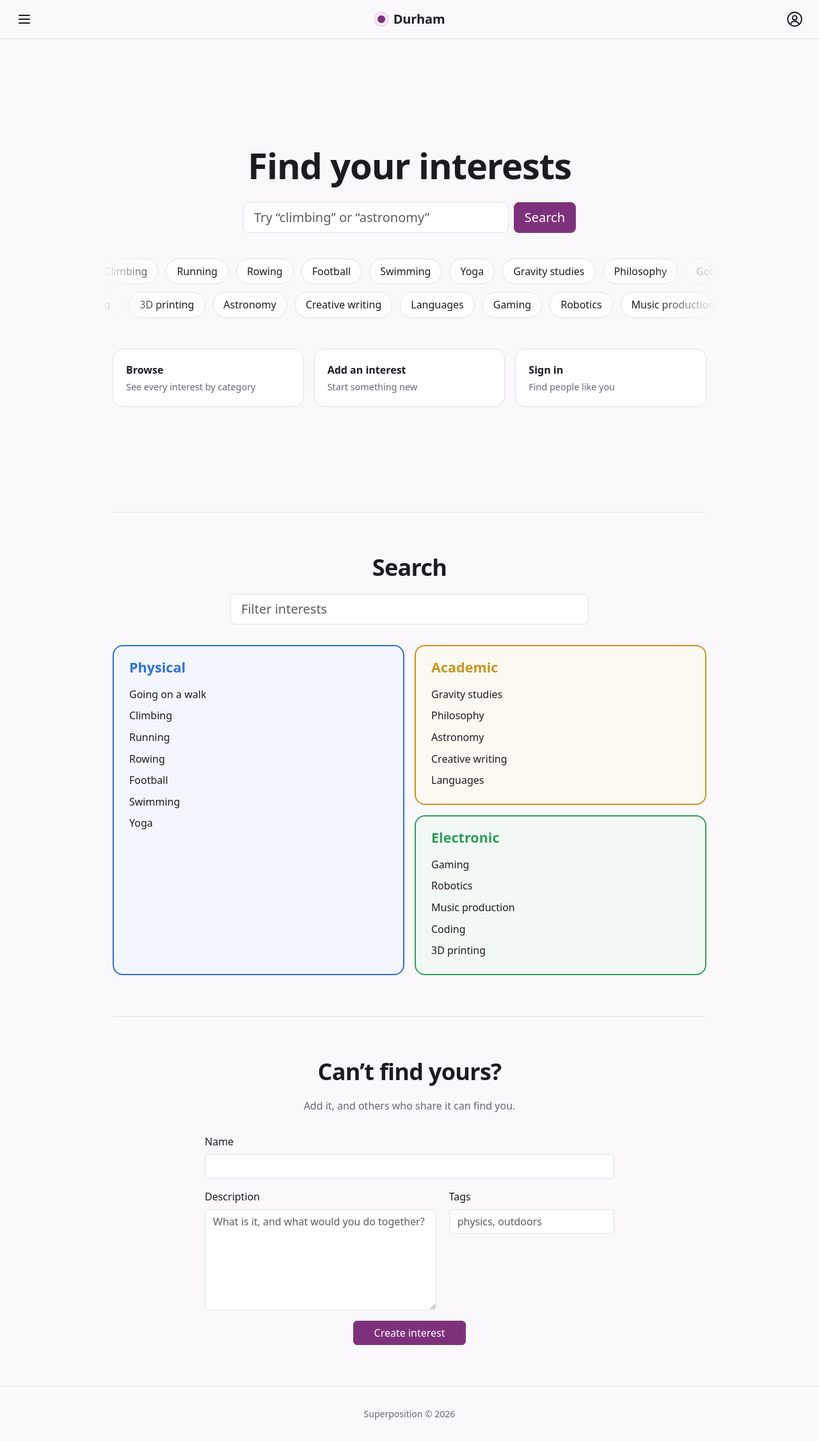
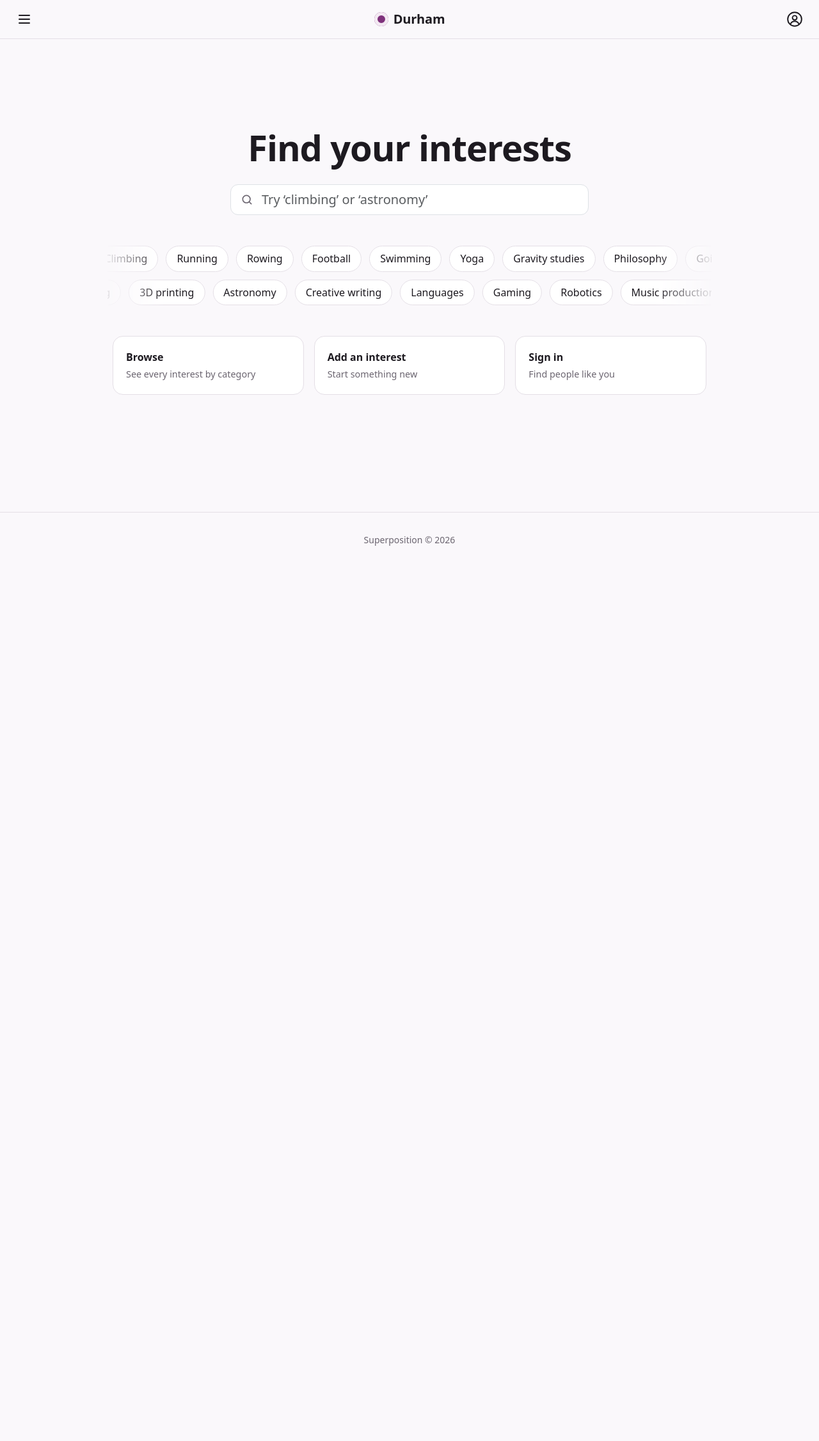
Before and after one commit to Peter-Wilson123/Durhack2026, a Flask app: page / in a window 1280 px wide. Shown: the whole page at 64% size. After the commit the page ends 853 px from the top, so only its background shows below. Run offline with Flask 3, Linux system fonts and the light colour scheme.

Commit message:
feat(home): turn home page into a live three-stage search
Remove the Search button. Focusing the search pins it to the top and
reveals the categories, a dropdown filters interests on every keystroke
(case-insensitive, partial matches, keyboard and touch), and a query
with no matches switches to the create form with the name prefilled.

Co-Authored-By: Claude Opus 5.5 <noreply@anthropic.com>

```diff
--- a/static/home.css
+++ b/static/home.css
@@ -1,59 +1,202 @@
 .home {
+    --header-h: 61px;
+    --ease: cubic-bezier(.2, .7, .2, 1);
+    --dur: .45s;
+
     max-width: 960px;
+    min-height: calc(100vh - var(--header-h));
     margin: 0 auto;
-    padding: 0 1rem;
+    padding: clamp(2rem, 16vh, 9rem) 1rem 4rem;
+    transition: padding-top var(--dur) var(--ease);
+}
+
+.home[data-state="search"],
+.home[data-state="create"] {
+    padding-top: 1rem;
 }
 
 .home p {
     color: var(--muted);
 }
 
-.home section {
-    padding: 4rem 0;
-    scroll-margin-top: 64px;
+/* ---------- Panels that open and close between states ---------- */
+.panel {
+    display: grid;
+    grid-template-rows: 1fr;
+    transition:
+        grid-template-rows var(--dur) var(--ease),
+        opacity var(--dur) var(--ease),
+        visibility 0s;
 }
 
-.home section + section {
-    border-top: 1px solid var(--line);
+.panel-inner {
+    min-height: 0;
+    overflow: hidden;
+    /* room for focus rings and hover lift inside the clipped area */
+    padding: .5rem;
+    margin: 0 -.5rem;
 }
 
-.home h1,
-.home h2 {
+.home[data-state] .panel {
+    grid-template-rows: 0fr;
+    opacity: 0;
+    visibility: hidden;
+    transition:
+        grid-template-rows var(--dur) var(--ease),
+        opacity calc(var(--dur) * .6) var(--ease),
+        visibility 0s var(--dur);
+}
+
+.home[data-state="initial"] .panel[data-for="initial"],
+.home[data-state="search"] .panel[data-for="search"],
+.home[data-state="create"] .panel[data-for="create"] {
+    grid-template-rows: 1fr;
+    opacity: 1;
+    visibility: visible;
+    transition:
+        grid-template-rows var(--dur) var(--ease),
+        opacity var(--dur) var(--ease) calc(var(--dur) * .25),
+        visibility 0s;
+}
+
+@media (prefers-reduced-motion: reduce) {
+    .home, .home .panel { transition: none !important; }
+}
+
+/* ---------- Heading ---------- */
+.home-title {
     text-align: center;
+    font-size: clamp(2.25rem, 6vw, 3.5rem);
     font-weight: 700;
     letter-spacing: -.02em;
+    margin: 0 0 1rem;
 }
 
-.home h1 {
-    font-size: clamp(2.25rem, 6vw, 3.5rem);
-    margin-bottom: 1.5rem;
+/* ---------- Search bar ---------- */
+.search-bar {
+    position: relative;
+    z-index: 10;
+    max-width: 560px;
+    margin: 0 auto 1rem;
 }
 
-.home h2 {
-    font-size: clamp(1.75rem, 4vw, 2.25rem);
-    margin-bottom: 1.25rem;
+.home[data-state="search"] .search-bar,
+.home[data-state="create"] .search-bar {
+    position: sticky;
+    top: var(--header-h);
+    padding: .75rem 0;
+    background: var(--page);
 }
 
-/* ---------- 1. Hero ---------- */
-.hero {
-    min-height: calc(100vh - 61px);
-    display: flex;
-    flex-direction: column;
-    justify-content: center;
+.search-field {
+    position: relative;
 }
 
-.hero-search {
-    display: flex;
-    gap: .5rem;
-    width: 100%;
-    max-width: 520px;
-    margin: 0 auto 2.5rem;
+.search-field .form-control {
+    padding-left: 3rem;
+    padding-right: 3rem;
+    border-radius: .75rem;
 }
 
+.search-icon {
+    position: absolute;
+    left: 1rem;
+    top: 50%;
+    transform: translateY(-50%);
+    color: var(--muted);
+    pointer-events: none;
+}
+
+.search-close {
+    position: absolute;
+    right: .5rem;
+    top: 50%;
+    transform: translateY(-50%);
+    display: none;
+    align-items: center;
+    justify-content: center;
+    width: 36px;
+    height: 36px;
+    border: 0;
+    border-radius: 50%;
+    background: transparent;
+    color: var(--muted);
+}
+
+.search-close:hover,
+.search-close:focus-visible {
+    background: var(--accent-soft);
+    color: var(--accent);
+}
+
+.home[data-state="search"] .search-close,
+.home[data-state="create"] .search-close {
+    display: inline-flex;
+}
+
+/* ---------- Dropdown ---------- */
+.search-results {
+    position: absolute;
+    top: calc(100% + .4rem);
+    left: 0;
+    right: 0;
+    max-height: 320px;
+    overflow-y: auto;
+    margin: 0;
+    padding: .35rem;
+    list-style: none;
+    background: var(--surface);
+    border: 1px solid var(--line);
+    border-radius: .75rem;
+    box-shadow: 0 12px 32px rgba(29, 26, 32, .12);
+    animation: drop-in .18s var(--ease);
+}
+
+@keyframes drop-in {
+    from { opacity: 0; transform: translateY(-4px); }
+}
+
+.search-results li {
+    display: flex;
+    align-items: center;
+    gap: .65rem;
+    padding: .6rem .75rem;
+    border-radius: .5rem;
+    cursor: pointer;
+    color: var(--ink);
+}
+
+.search-results li[aria-selected="true"],
+.search-results li:hover {
+    background: var(--accent-soft);
+}
+
+.search-results mark {
+    padding: 0;
+    background: none;
+    color: var(--accent);
+    font-weight: 600;
+}
+
+.result-dot {
+    flex: none;
+    width: 10px;
+    height: 10px;
+    border-radius: 50%;
+    background: var(--cat, var(--accent));
+}
+
+.result-cat {
+    margin-left: auto;
+    color: var(--muted);
+    font-size: .85rem;
+}
+
+/* ---------- Initial: chips and quick links ---------- */
 .marquee {
     display: grid;
     gap: .75rem;
-    margin: 0 -1rem 3rem;
+    margin: 1.5rem -1rem 3rem;
     overflow: hidden;
     -webkit-mask-image: linear-gradient(90deg, transparent, #000 10%, #000 90%, transparent);
     mask-image: linear-gradient(90deg, transparent, #000 10%, #000 90%, transparent);
@@ -126,26 +269,24 @@
     font-size: .9rem;
 }
 
-.action-card:hover {
+.action-card:hover,
+.action-card:focus-visible {
     border-color: var(--accent);
     transform: translateY(-2px);
 }
 
-.action-card:hover strong {
+.action-card:hover strong,
+.action-card:focus-visible strong {
     color: var(--accent);
 }
 
-/* ---------- 2. Search ---------- */
-.search-input {
-    max-width: 560px;
-    margin: 0 auto 2rem;
-}
-
+/* ---------- Search: categories ---------- */
 .category-grid {
     display: grid;
     grid-template-columns: 1fr 1fr;
     grid-template-rows: auto auto;
     gap: 1rem;
+    padding-top: .5rem;
 }
 
 .category-card {
@@ -156,7 +297,7 @@
     background: color-mix(in srgb, var(--cat) 6%, var(--surface));
 }
 
-.category-card h3 {
+.category-card h2 {
     font-size: 1.35rem;
     font-weight: 700;
     color: var(--cat);
@@ -169,35 +310,29 @@
     margin: 0;
 }
 
-.category-card li a {
+.category-card a {
     display: block;
     padding: .3rem 0;
     color: var(--ink);
     text-decoration: none;
 }
 
-.category-card li a:hover {
+.category-card a:hover,
+.category-card a:focus-visible {
     color: var(--cat);
-}
-
-.category-card .no-match {
-    margin: 0;
-    font-style: italic;
 }
 
 .cat-physical   { --cat: var(--cat-physical); grid-row: span 2; }
 .cat-academic   { --cat: var(--cat-academic); }
 .cat-electronic { --cat: var(--cat-electronic); }
 
-/* ---------- 3. Create ---------- */
-.create-query {
-    max-width: 560px;
-    margin: 0 auto 1rem;
-    padding: .6rem 1rem;
-    border: 1px solid var(--line);
-    border-radius: .5rem;
-    background: var(--surface);
+/* ---------- Create ---------- */
+.create-title {
     text-align: center;
+    font-size: clamp(1.75rem, 4vw, 2.25rem);
+    font-weight: 700;
+    letter-spacing: -.02em;
+    margin: 1rem 0 .5rem;
 }
 
 .create-lead {
@@ -241,7 +376,7 @@
 
 /* ---------- Small screens ---------- */
 @media (max-width: 640px) {
-    .hero-search { flex-direction: column; }
+    .home { padding-top: clamp(1.5rem, 10vh, 5rem); }
     .hero-actions { grid-template-columns: 1fr; }
     .category-grid { grid-template-columns: 1fr; }
     .cat-physical { grid-row: auto; }
@@ -250,4 +385,5 @@
         grid-template-areas: "name" "desc" "tags" "submit";
     }
     .create-submit { justify-self: stretch; }
+    .search-results li { padding: .8rem .75rem; } /* bigger touch targets */
 }
--- a/static/home.js
+++ b/static/home.js
@@ -1,56 +1,210 @@
 (function () {
-	const filterInput = document.getElementById("interest-search");
-	const cards = document.querySelectorAll(".category-card");
-	const createTitle = document.getElementById("create-title");
-	const createLead = document.getElementById("create-lead");
-	const createQuery = document.getElementById("create-query");
+	const MAX_RESULTS = 8;
+
+	const home = document.getElementById("home");
+	const form = document.getElementById("search-form");
+	const input = document.getElementById("search-input");
+	const results = document.getElementById("search-results");
+	const status = document.getElementById("search-status");
+	const closeBtn = document.getElementById("search-close");
 	const nameInput = document.getElementById("interest-name");
+	const panels = home.querySelectorAll(".panel");
 
-	// Filter category lists; if nothing matches, switch section 3 to "Not here yet…"
-	function filter(query) {
-		const q = query.trim().toLowerCase();
-		let total = 0;
+	// Every interest on the page, read from the category grid
+	const interests = [...home.querySelectorAll(".interest")].map((a) => ({
+		name: a.textContent.trim(),
+		href: a.getAttribute("href"),
+		cat: a.dataset.category,
+		catName: a.dataset.categoryName,
+	}));
 
-		cards.forEach((card) => {
-			let shown = 0;
-			card.querySelectorAll(".interest").forEach((li) => {
-				const match = !q || li.dataset.name.includes(q);
-				li.hidden = !match;
-				if (match) shown++;
-			});
-			card.querySelector(".no-match").hidden = shown > 0;
-			total += shown;
-		});
+	let matches = [];
+	let active = -1;
+	let nameEdited = false;
+	let ignoreFocus = false;
 
-		const notFound = q && total === 0;
-		createTitle.textContent = notFound ? "Not here yet…" : "Can’t find yours?";
-		createLead.textContent = notFound
-			? "Be the first. Add it below and others can join."
-			: "Add it, and others who share it can find you.";
-		createQuery.hidden = !notFound;
-		createQuery.textContent = query.trim();
-		if (notFound) nameInput.value = query.trim();
-
-		return total;
+	// ---------- States ----------
+	function setState(state) {
+		if (home.dataset.state === state) return;
+		const wasInitial = home.dataset.state === "initial";
+		home.dataset.state = state;
+		panels.forEach((p) => { p.inert = p.dataset.for !== state; });
+		if (wasInitial && window.scrollY > 0) window.scrollTo({ top: 0, behavior: "smooth" });
 	}
 
-	function searchFor(query) {
-		filterInput.value = query;
-		const total = filter(query);
-		const target = query.trim() && total === 0 ? "create" : "search";
-		document.getElementById(target).scrollIntoView({ behavior: "smooth" });
+	function closeSearch() {
+		input.value = "";
+		nameEdited = false;
+		hideResults();
+		setState("initial");
+		ignoreFocus = true;
+		input.focus();
+		ignoreFocus = false;
 	}
 
-	filterInput.addEventListener("input", () => filter(filterInput.value));
+	// ---------- Matching ----------
+	function findMatches(q) {
+		return interests
+			.filter((i) => i.name.toLowerCase().includes(q))
+			.sort((a, b) => {
+				const as = a.name.toLowerCase().startsWith(q);
+				const bs = b.name.toLowerCase().startsWith(q);
+				return as === bs ? a.name.localeCompare(b.name) : as ? -1 : 1;
+			})
+			.slice(0, MAX_RESULTS);
+	}
 
-	document.getElementById("hero-search").addEventListener("submit", (e) => {
-		e.preventDefault();
-		searchFor(document.getElementById("hero-search-input").value);
+	function update() {
+		const raw = input.value.trim();
+		const q = raw.toLowerCase();
+
+		if (!q) {
+			hideResults();
+			status.textContent = "";
+			// An empty box never leads to the create form
+			if (home.dataset.state !== "initial") setState("search");
+			return;
+		}
+
+		matches = findMatches(q);
+
+		if (matches.length) {
+			setState("search");
+			showResults(q);
+			status.textContent = `${matches.length} result${matches.length === 1 ? "" : "s"}. Use the arrow keys to choose.`;
+		} else {
+			hideResults();
+			setState("create");
+			if (!nameEdited) nameInput.value = raw;
+			status.textContent = "No matches. You can create it below.";
+		}
+	}
+
+	// ---------- Dropdown ----------
+	function highlight(name, q) {
+		const frag = document.createDocumentFragment();
+		const start = name.toLowerCase().indexOf(q);
+		frag.append(name.slice(0, start));
+		const mark = document.createElement("mark");
+		mark.textContent = name.slice(start, start + q.length);
+		frag.append(mark, name.slice(start + q.length));
+		return frag;
+	}
+
+	function showResults(q) {
+		active = -1;
+		results.replaceChildren(...matches.map((item, i) => {
+			const li = document.createElement("li");
+			li.id = `result-${i}`;
+			li.setAttribute("role", "option");
+			li.setAttribute("aria-selected", "false");
+			li.style.setProperty("--cat", `var(--cat-${item.cat})`);
+
+			const dot = document.createElement("span");
+			dot.className = "result-dot";
+			const label = document.createElement("span");
+			label.append(highlight(item.name, q));
+			const cat = document.createElement("span");
+			cat.className = "result-cat";
+			cat.textContent = item.catName;
+
+			li.append(dot, label, cat);
+			// Keep focus in the input so the dropdown doesn't close before the click lands
+			li.addEventListener("pointerdown", (e) => e.preventDefault());
+			li.addEventListener("click", () => choose(i));
+			return li;
+		}));
+		results.hidden = false;
+		input.setAttribute("aria-expanded", "true");
+		input.removeAttribute("aria-activedescendant");
+	}
+
+	function hideResults() {
+		results.hidden = true;
+		active = -1;
+		input.setAttribute("aria-expanded", "false");
+		input.removeAttribute("aria-activedescendant");
+	}
+
+	function setActive(i) {
+		const items = results.children;
+		if (!items.length) return;
+		active = (i + items.length) % items.length;
+		[...items].forEach((li, n) => li.setAttribute("aria-selected", String(n === active)));
+		items[active].scrollIntoView({ block: "nearest" });
+		input.setAttribute("aria-activedescendant", items[active].id);
+	}
+
+	function choose(i) {
+		const item = matches[i];
+		if (item) window.location.href = item.href;
+	}
+
+	// ---------- Events ----------
+	input.addEventListener("focus", () => {
+		if (ignoreFocus) return;
+		if (home.dataset.state === "initial") setState("search");
+		if (input.value.trim()) update();
 	});
 
-	document.querySelectorAll(".chip").forEach((chip) => {
-		chip.addEventListener("click", () => searchFor(chip.dataset.interest));
+	input.addEventListener("click", () => {
+		if (home.dataset.state === "initial") setState("search");
 	});
+
+	input.addEventListener("blur", hideResults);
+	input.addEventListener("input", update);
+
+	input.addEventListener("keydown", (e) => {
+		const open = !results.hidden;
+		switch (e.key) {
+			case "ArrowDown":
+				if (open) { e.preventDefault(); setActive(active + 1); }
+				else if (input.value.trim()) { e.preventDefault(); update(); }
+				break;
+			case "ArrowUp":
+				if (open) { e.preventDefault(); setActive(active - 1); }
+				break;
+			case "Enter":
+				e.preventDefault();
+				if (open) choose(active >= 0 ? active : 0);
+				else if (home.dataset.state === "create") document.getElementById("interest-desc").focus();
+				break;
+			case "Escape":
+				e.preventDefault();
+				if (open) hideResults();
+				else closeSearch();
+				break;
+		}
+	});
+
+	form.addEventListener("submit", (e) => e.preventDefault());
+	closeBtn.addEventListener("click", closeSearch);
+
+	// Suggested chips fill in the search
+	home.querySelectorAll(".chip").forEach((chip) => {
+		chip.addEventListener("click", () => {
+			input.value = chip.dataset.interest;
+			input.focus();
+			update();
+		});
+	});
+
+	// Quick-link cards
+	home.querySelectorAll("[data-go]").forEach((card) => {
+		card.addEventListener("click", (e) => {
+			e.preventDefault();
+			if (card.dataset.go === "search") {
+				input.focus();
+			} else {
+				setState("create");
+				nameEdited = false;
+				nameInput.value = input.value.trim();
+				nameInput.focus({ preventScroll: true });
+			}
+		});
+	});
+
+	nameInput.addEventListener("input", () => { nameEdited = true; });
 
 	// Tag preview chips
 	const tagsInput = document.getElementById("interest-tags");
@@ -63,4 +217,7 @@
 			return li;
 		}));
 	});
+
+	// Start in the initial state (panels other than "initial" become inert)
+	panels.forEach((p) => { p.inert = p.dataset.for !== "initial"; });
 })();
--- a/templates/index.html
+++ b/templates/index.html
@@ -16,19 +16,49 @@
 {% set all_interests = categories | map(attribute="interests") | sum(start=[]) %}
 {% set half = (all_interests | length / 2) | round(0, "ceil") | int %}
 
-<div class="home">
+{#
+	One page, three states (set on .home by home.js):
+	  initial – heading, search, chips and cards
+	  search  – search pinned to the top, categories shown, live dropdown
+	  create  – query found nothing, so offer to create it
+	Without JavaScript every panel is shown.
+#}
+<noscript>
+	<style>.home .panel { grid-template-rows: 1fr !important; opacity: 1 !important; visibility: visible !important; }</style>
+</noscript>
+<div class="home" id="home" data-state="initial">
 
-	<!-- 1. Hero -->
-	<section class="hero" aria-labelledby="hero-title">
-		<h1 id="hero-title">Find your interests</h1>
+	<div class="panel" data-for="initial">
+		<div class="panel-inner">
+			<h1 class="home-title">Find your interests</h1>
+		</div>
+	</div>
 
-		<form class="hero-search" id="hero-search" role="search">
-			<label class="visually-hidden" for="hero-search-input">Search interests</label>
-			<input class="form-control form-control-lg" id="hero-search-input" type="search"
-				placeholder="Try “climbing” or “astronomy”" autocomplete="off">
-			<button class="btn btn-primary btn-lg" type="submit">Search</button>
+	<form class="search-bar" id="search-form" role="search" autocomplete="off">
+		<label class="visually-hidden" for="search-input">Search interests</label>
+		<div class="search-field">
+			<svg class="search-icon" width="20" height="20" viewBox="0 0 24 24" fill="none" stroke="currentColor"
+				stroke-width="2" stroke-linecap="round" aria-hidden="true">
+				<circle cx="11" cy="11" r="7" />
+				<path d="m20 20-3.5-3.5" />
+			</svg>
+			<input class="form-control form-control-lg" id="search-input" type="text"
+				placeholder="Try ‘climbing’ or ‘astronomy’"
+				role="combobox" aria-autocomplete="list" aria-expanded="false" aria-controls="search-results">
+			<button class="search-close" id="search-close" type="button" aria-label="Close search">
+				<svg width="18" height="18" viewBox="0 0 24 24" fill="none" stroke="currentColor" stroke-width="2"
+					stroke-linecap="round" aria-hidden="true">
+					<path d="M6 6l12 12M18 6 6 18" />
+				</svg>
+			</button>
+			<ul class="search-results" id="search-results" role="listbox" aria-label="Matching interests" hidden></ul>
+		</div>
+		<p class="visually-hidden" id="search-status" aria-live="polite"></p>
 	</form>
 
+	<!-- Initial: suggestions and quick links -->
+	<div class="panel" data-for="initial">
+		<div class="panel-inner">
 			<div class="marquee" aria-label="Popular interests">
 				{% for row in [all_interests[:half], all_interests[half:]] %}
 				<div class="marquee-row {{ 'reverse' if loop.index == 2 }}">
@@ -44,11 +74,11 @@
 			</div>
 
 			<div class="hero-actions">
-			<a class="action-card" href="#search">
+				<a class="action-card" href="#browse" data-go="search">
 					<strong>Browse</strong>
 					<span>See every interest by category</span>
 				</a>
-			<a class="action-card" href="#create">
+				<a class="action-card" href="#create" data-go="create">
 					<strong>Add an interest</strong>
 					<span>Start something new</span>
 				</a>
@@ -57,36 +87,33 @@
 					<span>Find people like you</span>
 				</a>
 			</div>
-	</section>
+		</div>
+	</div>
 
-	<!-- 2. Search by category -->
-	<section class="search-section" id="search" aria-labelledby="search-title">
-		<h2 id="search-title">Search</h2>
-
-		<label class="visually-hidden" for="interest-search">Filter interests</label>
-		<input class="form-control form-control-lg search-input" id="interest-search" type="search"
-			placeholder="Filter interests" autocomplete="off">
-
+	<!-- Search: every interest by category -->
+	<div class="panel" data-for="search" id="browse">
+		<div class="panel-inner">
 			<div class="category-grid">
 				{% for cat in categories %}
-			<article class="category-card cat-{{ cat.key }}">
-				<h3>{{ cat.name }}</h3>
+				<section class="category-card cat-{{ cat.key }}" aria-labelledby="cat-{{ cat.key }}">
+					<h2 id="cat-{{ cat.key }}">{{ cat.name }}</h2>
 					<ul>
 						{% for name in cat.interests %}
-					<li class="interest" data-name="{{ name | lower }}"><a href="#">{{ name }}</a></li>
+						<li><a class="interest" href="/interests/{{ name | lower | replace(' ', '-') }}"
+								data-category="{{ cat.key }}" data-category-name="{{ cat.name }}">{{ name }}</a></li>
 						{% endfor %}
 					</ul>
-				<p class="no-match" hidden>No matches</p>
-			</article>
+				</section>
 				{% endfor %}
 			</div>
-	</section>
+		</div>
+	</div>
 
-	<!-- 3. Not found → create -->
-	<section class="create-section" id="create" aria-labelledby="create-title">
-		<p class="create-query" id="create-query" hidden></p>
-		<h2 id="create-title">Can’t find yours?</h2>
-		<p class="create-lead" id="create-lead">Add it, and others who share it can find you.</p>
+	<!-- Create: nothing matched -->
+	<div class="panel" data-for="create" id="create">
+		<div class="panel-inner">
+			<h2 class="create-title" id="create-title">Not here yet…</h2>
+			<p class="create-lead" id="create-lead">Be the first. Add it below and others can join.</p>
 
 			<form class="create-form" method="post" action="/interests/new">
 				<div class="create-name">
@@ -108,7 +135,8 @@
 
 				<button class="btn btn-primary create-submit" type="submit">Create interest</button>
 			</form>
-	</section>
+		</div>
+	</div>
 
 </div>
 {% endblock %}
```
Lines whose indentation alone changed are shown as unchanged.
